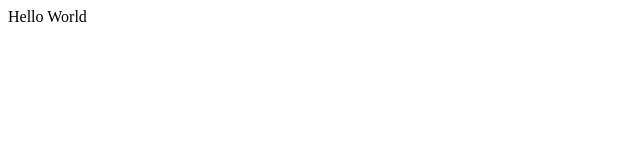
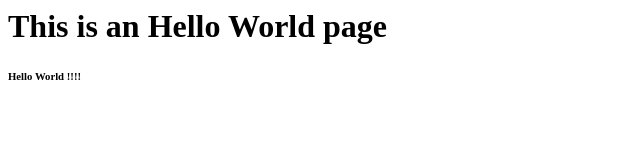
Before and after one commit to shivamsom2/hello-world, a plain HTML site: page index.html in a window 1280 px wide. Shown: the whole page, without its empty margins (0-640 px from the left). Drawn offline with Linux system fonts and the light colour scheme.

Commit message:
changes done for new feature

```diff
--- a/index.html
+++ b/index.html
@@ -1,4 +1,7 @@
 
 <html>
-<body> Hello World</body>
+<body>
+	<h1>This is an Hello World page</h1>
+	<h6> Hello World !!!! </h6>
+</body>
 </html>
```
